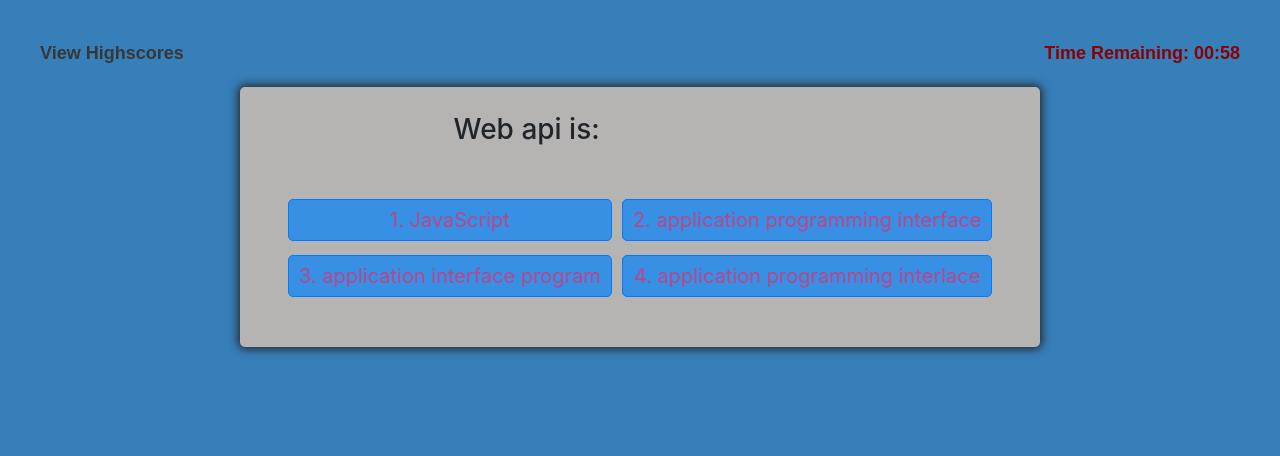
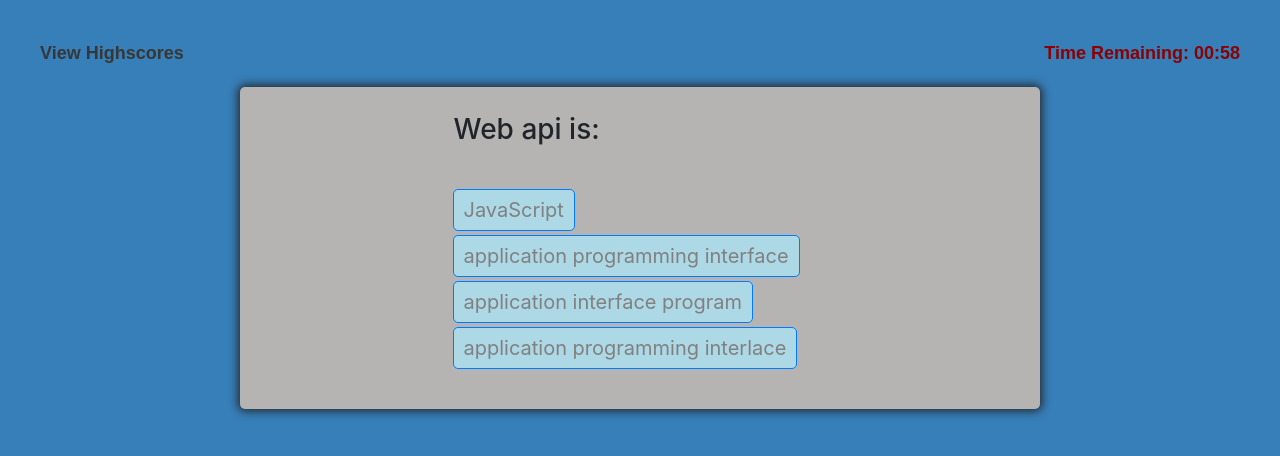
Before and after one commit to lbarnes86/Code_Quiz, a plain HTML site: page index.html in a window 1280 px wide. Both pictures are taken after a click on the button "Start Quiz". Drawn offline with nearby package versions, Linux system fonts and the light colour scheme.

Commit message:
updating README.md

```diff
--- a/script.js
+++ b/script.js
@@ -22,23 +22,23 @@ let answer4 = document.querySelector("#answer4");
 
 let questionArray = [{
     question: "Web api is:",
-    answers: ["1. JavaScript", "2. application programming interface", "3. application interface program", "4. application programming interlace"],
+    answers: ["JavaScript", "application programming interface", "application interface program", "application programming interlace"],
     correctAnswerIndex: "1"
 }, {
     question: "What is Bootstrap?",
-    answers: ["1. free tool to create websites and web apps", "2. a feature in GitHub", "3. Cascading Style Sheet", "4. free tool to create repo"],
+    answers: ["free tool to create websites and web apps", "a feature in GitHub", "Cascading Style Sheet", "free tool to create repo"],
     correctAnswerIndex: "0"
 }, {
     question: "What does CSS stand for?",
-    answers: ["1. computer style sheet", "2. cascading sheet style", "3. computer sheet style", "4. cascading style sheet"],
+    answers: ["computer style sheet", "cascading sheet style", "computer sheet style", "cascading style sheet"],
     correctAnswerIndex: "3"
 }, {
     question: "What is JavaScript?",
-    answers: ["1. used to cretae dynamic websites", "2. CPU mainframe", "3. used for backing up device", "4. used to purchase email account"],
+    answers: ["used to cretae dynamic websites", "CPU mainframe", "used for backing up device", "used to purchase email account"],
     correctAnswerIndex: "0"
 }, {
     question: "What is HTML?",
-    answers: ["1. hyperlink markup link", "2. hotmail language", "3. hypertext markup language", "4. hyperlink markup link"],
+    answers: ["hyperlink markup link", "hotmail language", "hypertext markup language", "hyperlink markup link"],
     correctAnswerIndex: "2"
 }]
 
--- a/style.css
+++ b/style.css
@@ -51,20 +51,22 @@ main {
 }
 
 #btn-grid {
-    display: grid;
-    grid-template-columns: repeat(2, auto);
+
     justify-content: center;
+
     gap: 10px;
-    margin: 20px 0;
+    margin: 10px;
 
 }
 
 .btn {
-    border: 1px solid rgb(7, 83, 52) 100%, 30%;
-    background-color: rgb(55, 144, 228);
+    border: 1px solid red 100%, 30%;
+    background-color: lightblue;
+    justify-content: center;
+
     border-radius: 5px;
     padding: 5px 10px;
-    color: rgb(189, 69, 135);
+    color: gray;
 
 }
 
```
Also changed, not shown: 1 other file.
